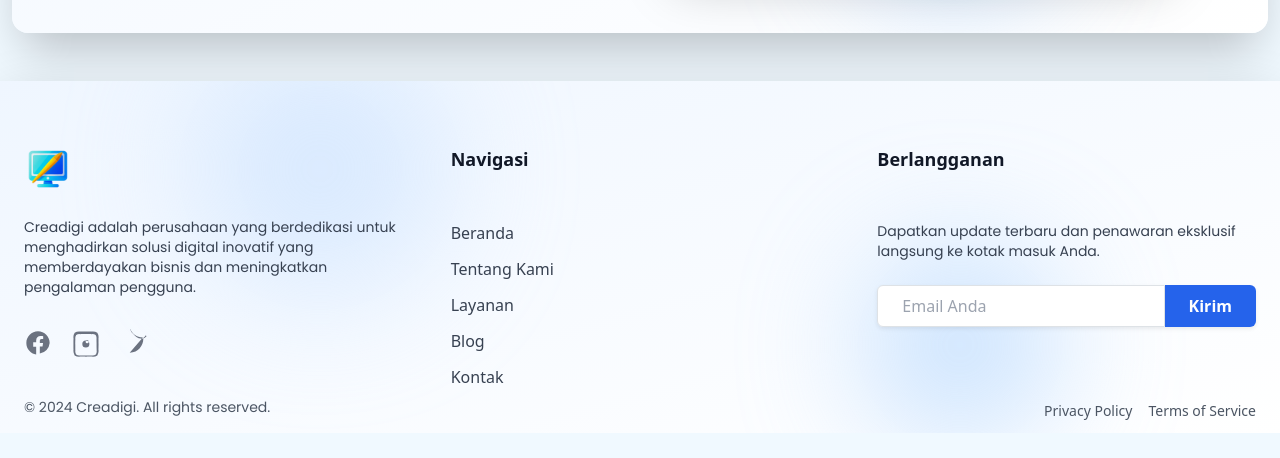
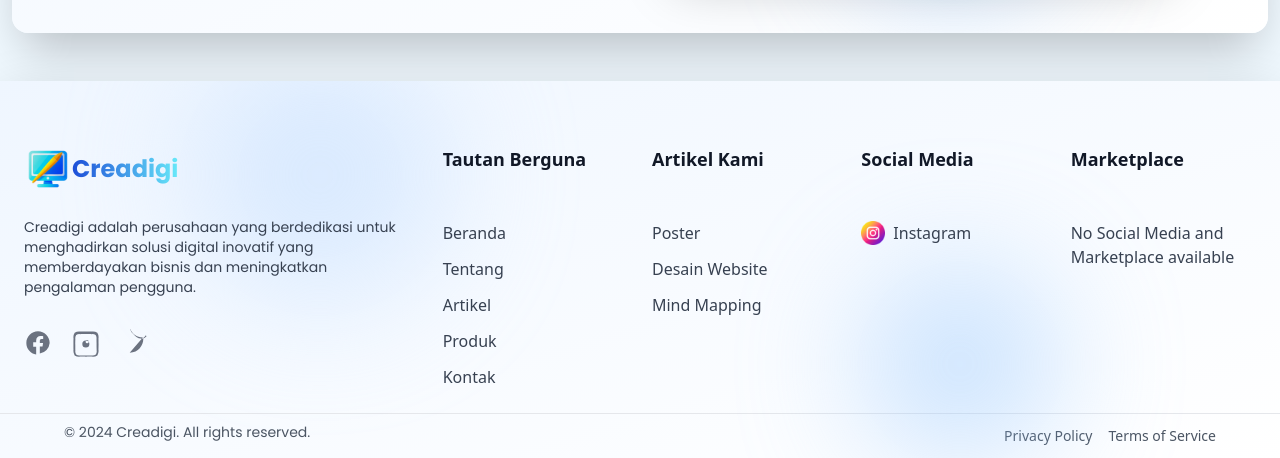
Before and after one commit to nizarade/tugas-elecomp-1, a plain HTML site: page index.html in a window 1280 px wide. Shown: the part 4089-4547 px from the top of the page. Before the commit the page ends 4522 px from the top, so only its background shows below. Drawn offline with nearby package versions, Linux system fonts and the light colour scheme.

Commit message:
penyesuaian website ke dokumentasi standard_2
Website disesuaikan ke dokumen standard yang sudah ditentukan.

```diff
--- a/index.html
+++ b/index.html
@@ -1134,10 +1134,17 @@
     class="bg-gradient-to-br from-blue-50 to-white pt-16 relative mt-12 overflow-hidden shadow-lg"
   >
     <div class="container mx-auto px-4 relative z-10">
-      <div class="grid grid-cols-1 md:grid-cols-3 gap-12">
+      <div class="grid grid-cols-1 md:grid-cols-6 gap-4">
         <!-- Informasi Perusahaan -->
-        <div>
-          <img src="./logo1.png" alt="Logo Perusahaan" class="h-12 mb-6" />
+        <div class="md:col-span-2">
+          <div class="flex text-center items-center mb-6">
+            <img src="./logo1.png" alt="Logo Perusahaan" class="h-12 " />
+            <p
+            class="text-2xl font-bold text bg-gradient-to-l from-cyan-300 to-blue-700 bg-clip-text text-transparent"
+            >
+            Creadigi
+          </div>
+          </p>
           <p class="text-gray-700 text-sm mb-8">
             Creadigi adalah perusahaan yang berdedikasi untuk menghadirkan
             solusi digital inovatif yang memberdayakan bisnis dan meningkatkan
@@ -1195,9 +1202,9 @@
           </div>
         </div>
 
-        <!-- Tautan Navigasi -->
+        <!-- Tautan Berguna -->
         <div>
-          <h3 class="text-lg font-semibold text-gray-900 mb-5">Navigasi</h3>
+          <h3 class="text-lg font-semibold text-gray-900 mb-5">Tautan Berguna</h3>
           <ul class="space-y-3">
             <li>
               <a
@@ -1210,21 +1217,21 @@
               <a
                 href="#"
                 class="text-gray-700 hover:text-blue-600 transition-colors duration-300"
-                >Tentang Kami</a
+                >Tentang</a
               >
             </li>
             <li>
               <a
                 href="#"
                 class="text-gray-700 hover:text-blue-600 transition-colors duration-300"
-                >Layanan</a
+                >Artikel</a
               >
             </li>
             <li>
               <a
                 href="#"
                 class="text-gray-700 hover:text-blue-600 transition-colors duration-300"
-                >Blog</a
+                >Produk</a
               >
             </li>
             <li>
@@ -1237,30 +1244,69 @@
           </ul>
         </div>
 
-        <!-- Berlangganan -->
+        <!-- Artikel Kami -->
         <div>
-          <h3 class="text-lg font-semibold text-gray-900 mb-5">Berlangganan</h3>
-          <p class="text-gray-700 text-sm mb-6">
-            Dapatkan update terbaru dan penawaran eksklusif langsung ke kotak
-            masuk Anda.
-          </p>
-          <div class="flex rounded-md shadow-sm">
-            <input
-              type="email"
-              placeholder="Email Anda"
-              class="flex-1 border border-gray-300 rounded-l-md px-4 py-2 focus:outline-none focus:ring-2 focus:ring-blue-500"
-            />
-            <button
-              class="bg-blue-600 hover:bg-blue-700 text-white font-semibold py-2 px-4 rounded-r-md transition-colors duration-300 focus:outline-none focus:ring-2 focus:ring-blue-500 transform hover:scale-105 active:scale-95"
-            >
-              Kirim
-            </button>
-          </div>
+          <h3 class="text-lg font-semibold text-gray-900 mb-5">Artikel Kami</h3>
+          <ul class="space-y-3">
+            <li>
+              <a
+                href="#"
+                class="text-gray-700 hover:text-blue-600 transition-colors duration-300"
+                >Poster</a
+              >
+            </li>
+            <li>
+              <a
+                href="#"
+                class="text-gray-700 hover:text-blue-600 transition-colors duration-300"
+                >Desain Website</a
+              >
+            </li>
+            <li>
+              <a
+                href="#"
+                class="text-gray-700 hover:text-blue-600 transition-colors duration-300"
+                >Mind Mapping</a
+              >
+            </li>
+          </ul>
+        </div>
+
+        <!-- Social Media -->
+        <div>
+          <h3 class="text-lg font-semibold text-gray-900 mb-5">Social Media</h3>
+          <ul class="space-y-3">
+            <li>
+              <a
+                href="#"
+                class="text-gray-700 hover:text-blue-600 transition-colors duration-300 flex items-center"
+              >
+                <img class="size-6  mr-2" src="./instagram_logo.png" alt="">
+                Instagram
+              </a>
+            </li>
+          </ul>
+        </div>
+
+        <!-- Marketplace -->
+        <div>
+          <h3 class="text-lg font-semibold text-gray-900 mb-5">Marketplace</h3>
+          <ul class="space-y-3">
+            <li>
+              <a
+                href="#"
+                class="text-gray-700 hover:text-blue-600 transition-colors duration-300"
+                >No Social Media and Marketplace available</a
+              >
+            </li>
+          </ul>
+        </div>
+
         </div>
       </div>
 
       <!-- Bagian Bawah Footer -->
-      <div class="py-2 border-gray-200">
+      <div class="py-2 px-16 border-t mt-4 border-gray-200">
         <div
           class="flex flex-col md:flex-row justify-between items-center text-sm text-gray-600"
         >
@@ -1281,7 +1327,7 @@
       </div>
     </div>
 
-    <!-- Elemen Dekoratif (Optional) -->
+    <!-- Elemen Dekoratif -->
     <div class="absolute top-0 left-0 w-full h-full pointer-events-none">
       <div
         class="absolute top-1/4 left-1/4 transform -translate-x-1/2 -translate-y-1/2 bg-blue-200 rounded-full w-64 h-64 filter blur-3xl opacity-50"
```
Also changed, not shown: instagram_logo.png (added).
